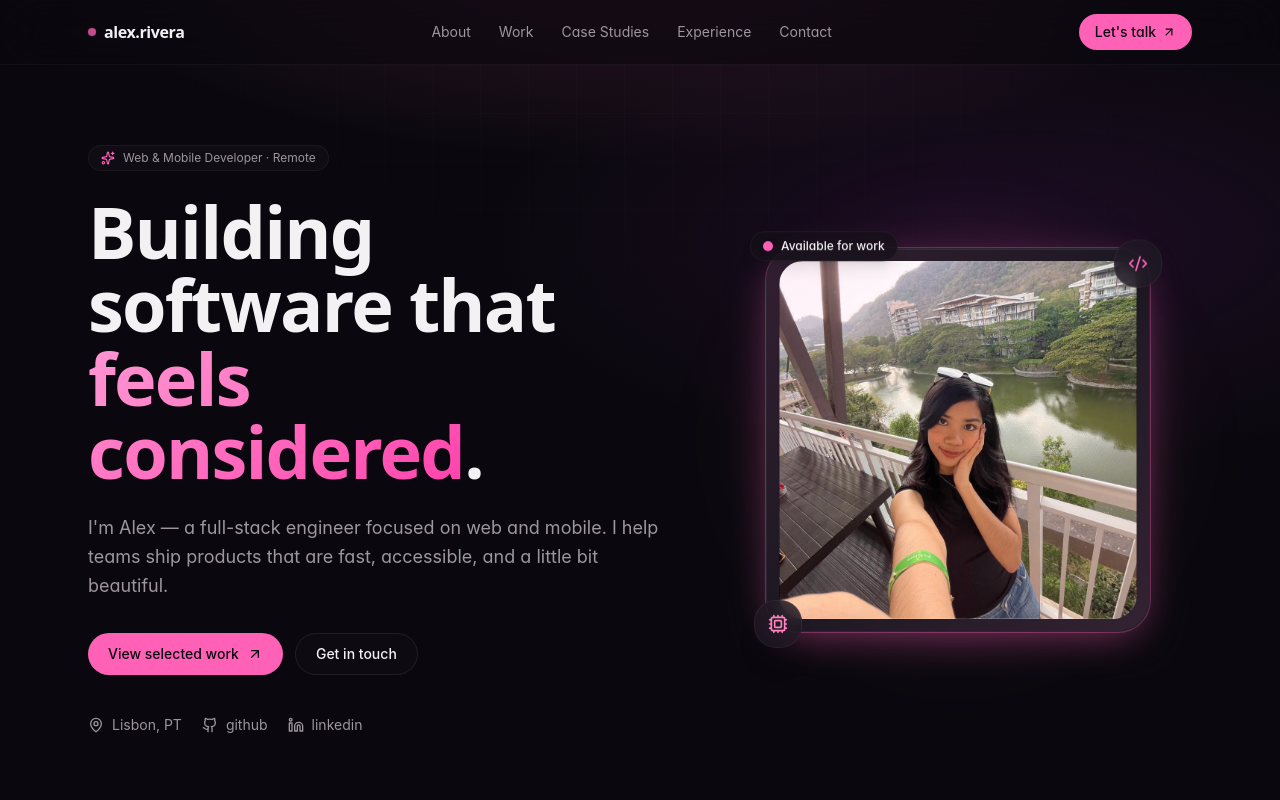
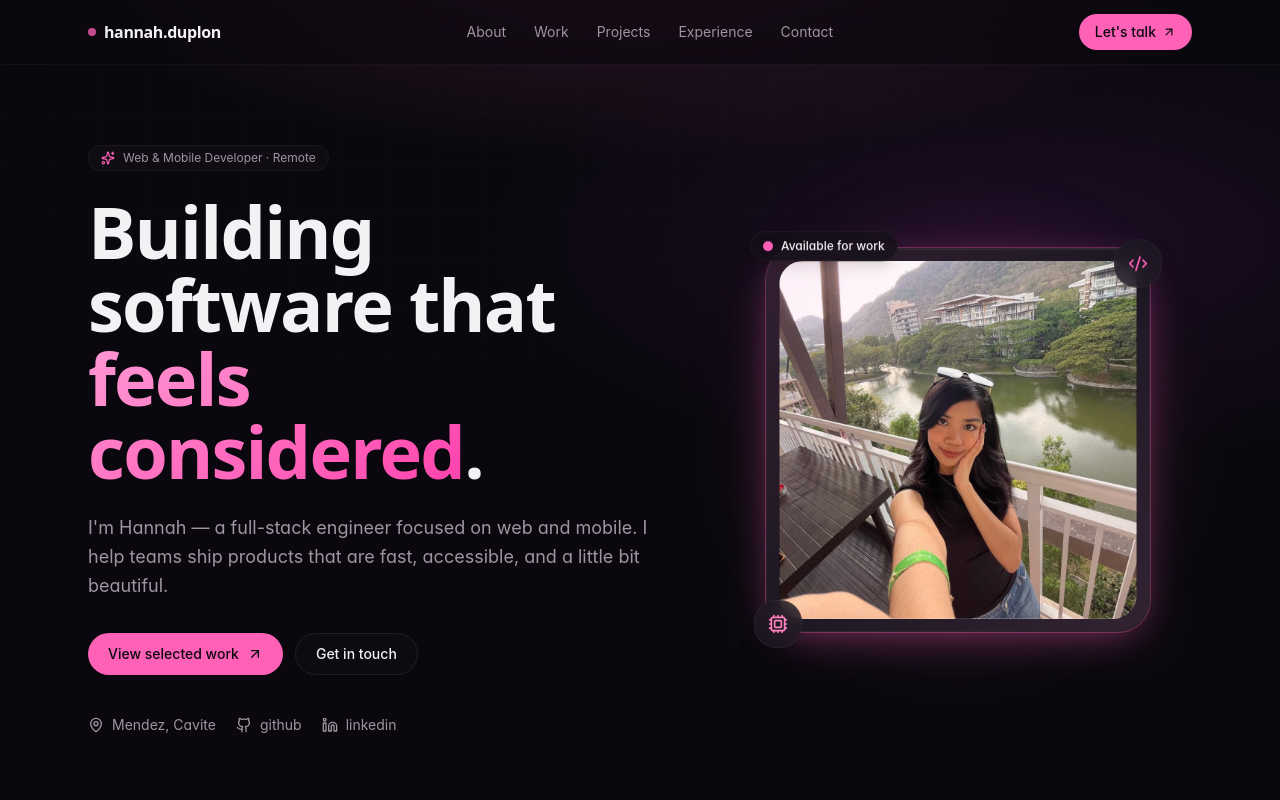
Before and after one commit to hanadups04/Portfolio, a React app: page / in a window 1280 px wide. Shown: the top 800 px of the page. Built offline with nearby package versions, Linux system fonts and the light colour scheme; the HTML template or start-up script is replaced by a standard one.

Commit message:
Update Header and Hero components with new name and location

```diff
--- a/src/pages/Home.tsx
+++ b/src/pages/Home.tsx
@@ -88,12 +88,12 @@ function Header() {
       <div className="mx-auto max-w-6xl px-6 h-16 flex items-center justify-between">
         <Link to="/" className="flex items-center gap-2 font-display font-semibold tracking-tight">
           <span className="h-2 w-2 rounded-full bg-pink animate-pulse-glow" />
-          alex.rivera
+          hannah.duplon
         </Link>
         <nav className="hidden md:flex items-center gap-7 text-sm text-muted-foreground">
           <a href="#about" className="hover:text-foreground transition-colors">About</a>
           <a href="#work" className="hover:text-foreground transition-colors">Work</a>
-          <a href="#case-studies" className="hover:text-foreground transition-colors">Case Studies</a>
+          <a href="#case-studies" className="hover:text-foreground transition-colors">Projects</a>
           <a href="#experience" className="hover:text-foreground transition-colors">Experience</a>
           <a href="#contact" className="hover:text-foreground transition-colors">Contact</a>
         </nav>
@@ -143,7 +143,7 @@ function Hero() {
             Building software that <span className="text-gradient-pink">feels considered</span>.
           </h1>
           <p className="mt-6 text-lg text-muted-foreground max-w-xl leading-relaxed">
-            I'm Alex — a full-stack engineer focused on web and mobile. I help teams ship products that are fast, accessible, and a little bit beautiful.
+            I'm Hannah — a full-stack engineer focused on web and mobile. I help teams ship products that are fast, accessible, and a little bit beautiful.
           </p>
           <div className="mt-8 flex flex-wrap gap-3">
             <a href="#work" className="inline-flex items-center gap-2 rounded-full bg-primary text-primary-foreground px-5 py-2.5 text-sm font-medium hover:opacity-90 transition">
@@ -154,7 +154,7 @@ function Hero() {
             </a>
           </div>
           <div className="mt-10 flex items-center gap-5 text-sm text-muted-foreground">
-            <span className="flex items-center gap-2"><MapPin className="h-4 w-4" /> Lisbon, PT</span>
+            <span className="flex items-center gap-2"><MapPin className="h-4 w-4" /> Mendez, Cavite</span>
             <a href="https://github.com" className="flex items-center gap-2 hover:text-foreground"><Github className="h-4 w-4" /> github</a>
             <a href="https://linkedin.com" className="flex items-center gap-2 hover:text-foreground"><Linkedin className="h-4 w-4" /> linkedin</a>
           </div>
```
